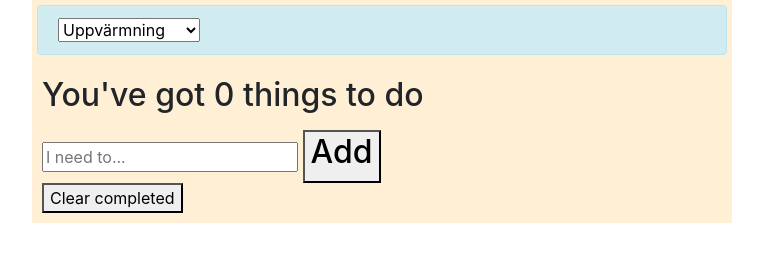
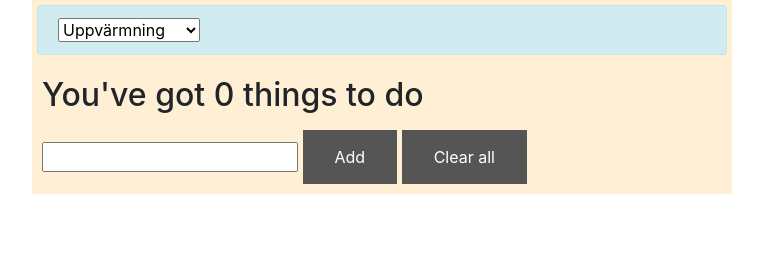
Before and after one commit to hokanovic/ComponentJS, a website built with webpack: page public/index.html in a window 1280 px wide. Shown: the whole page, without its empty margins (258-1021 px from the left). Built offline with nearby package versions, Linux system fonts and the light colour scheme; some packages are replaced by stand-ins of ours.

Commit message:
Add css buttons

```diff
--- a/public/index.html
+++ b/public/index.html
@@ -21,8 +21,8 @@
           <option value="Nedvarvning">Nedvarning</option>
         </optgroup>
         </select>
+
 </div>
-
 
 
   <div class="wrapper" ng-app="awesomeApp" ng-controller="awesomeAppController">
@@ -34,11 +34,12 @@
           </li>
         </ul>
         <form>
-          <input class="add-input" placeholder="I need to..." type="text" ng-model="formTodoText" ng-model-instant />
-          <button class="add-btn" ng-click="addTodo()"><h2>Add</h2></button>
-        </form>
+          <input class="add-input" type="text" ng-model="formTodoText" ng-model-instant />
+          <button class="add-btn" ng-click="addTodo()">Add</button>
 
-        <button class="clear-btn" ng-click="clearCompleted()">Clear completed</button>
+
+        <button class="clear-btn" ng-click="clearCompleted()">Clear all</button>
+      </form>
       </div>
 
   <script src="bundle.js"></script>
--- a/public/styles.css
+++ b/public/styles.css
@@ -13,3 +13,25 @@ body {
 ng-cloak {
   display:none;
 }
+
+.add-btn {
+    background-color: #555555;
+    border: none;
+    color: white;
+    padding: 15px 32px;
+    text-align: center;
+    text-decoration: none;
+    display: inline-block;
+    font-size: 16px;
+}
+
+.clear-btn {
+    background-color: #555555;
+    border: none;
+    color: white;
+    padding: 15px 32px;
+    text-align: center;
+    text-decoration: none;
+    display: inline-block;
+    font-size: 16px;
+}
--- a/src/main.ts
+++ b/src/main.ts
@@ -3,6 +3,7 @@ import * as angular from 'angular';
 let app = angular.module('awesomeApp', []);
 
 app.controller('awesomeAppController', function TodoCtrl($scope) {
+    $scope.object =
     $scope.todos = [
         //{text:'', done:false},
         //{text:'', done:false}
@@ -11,13 +12,17 @@ app.controller('awesomeAppController', function TodoCtrl($scope) {
     $scope.getTotalTodos = function () {
         return $scope.todos.length;
       };
+
+     /*  $scope.addStep = function() {
+        $scope.
+      } */
       $scope.addTodo = function () {
         $scope.todos.push({text:$scope.formTodoText, done:false});
         $scope.formTodoText = '';
       };
 
         $scope.clearCompleted = function () {
-            $scope.todos = $scope.filter($scope.todos, function(todo){
+            $scope.todos =($scope.todos, function(todo){
                 return !todo.done;
             });
         };
```
